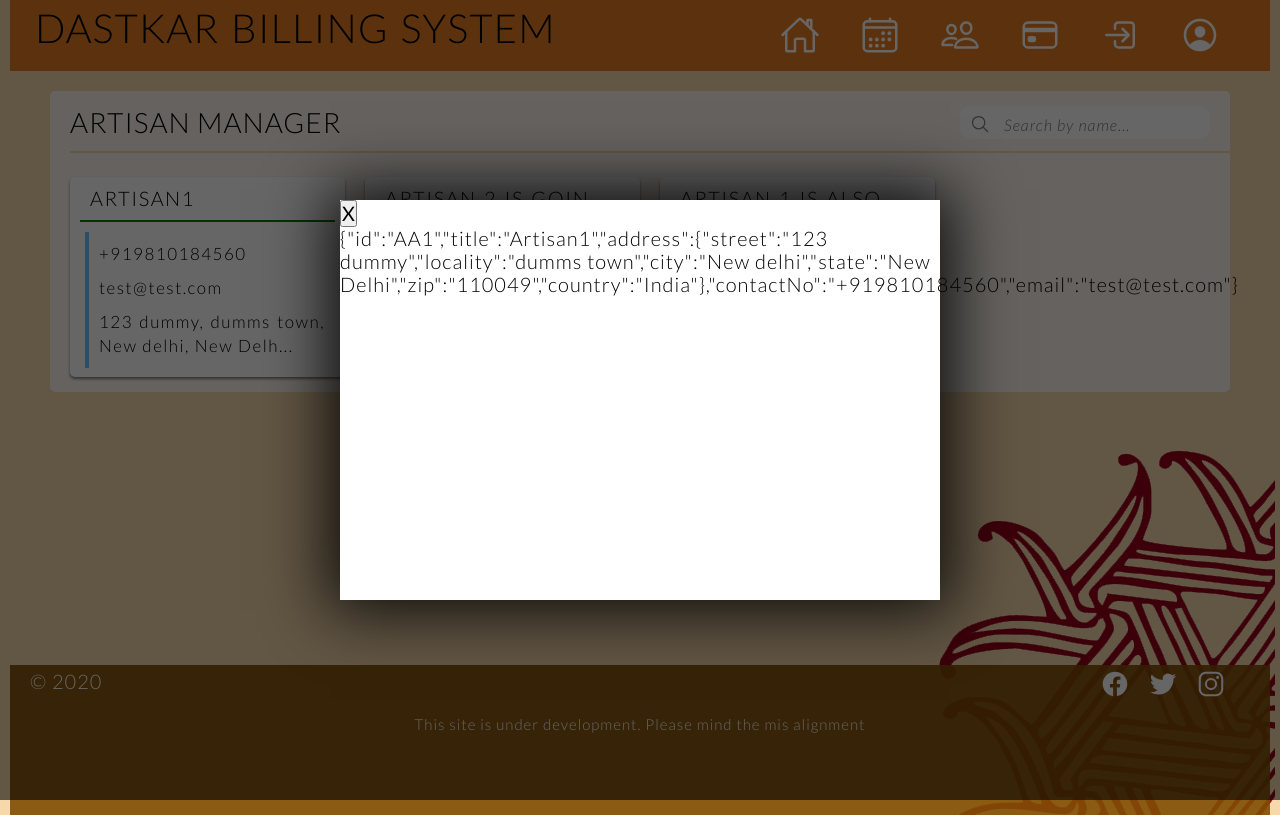
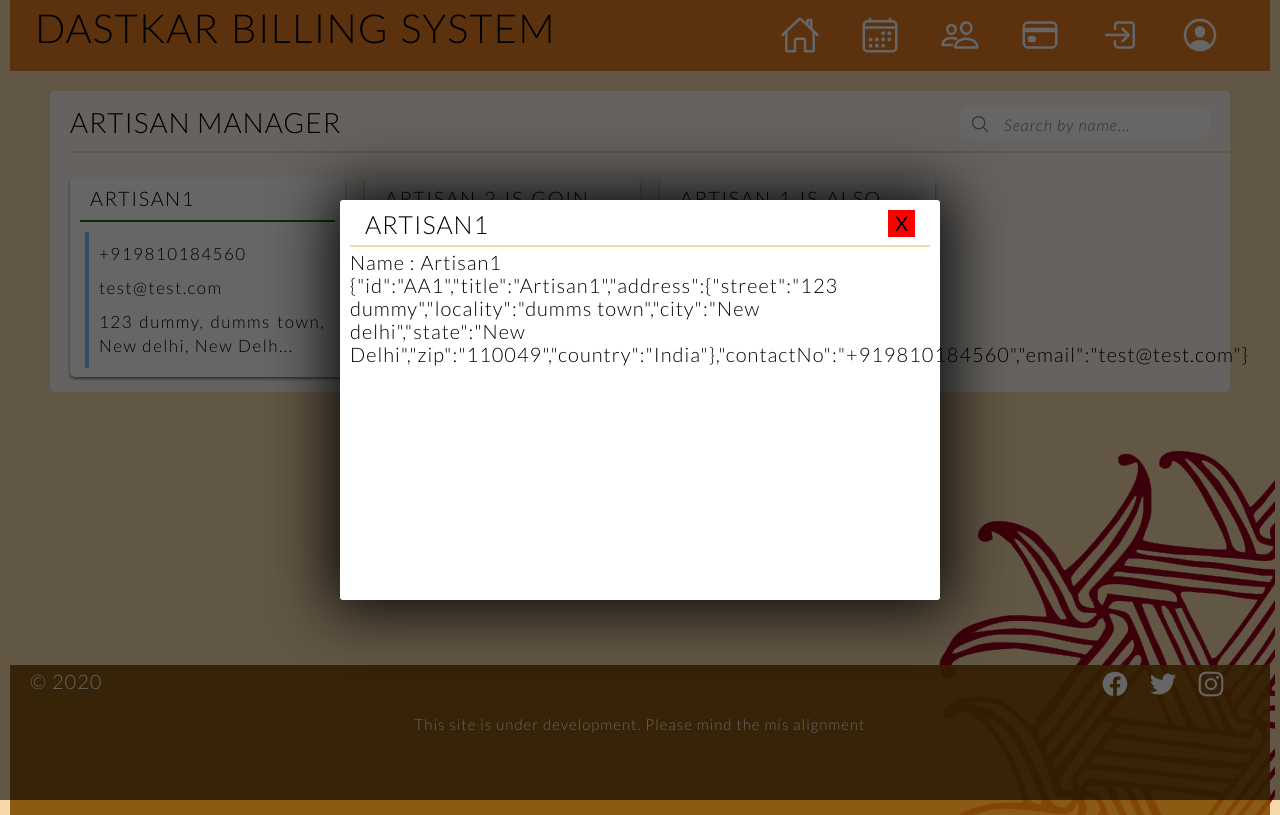
Before and after one commit to ayansasmal/dastkar, a React (Create React App) app in the folder WIP/dastkar-ui/: page /artisans in a window 1280 px wide. Both pictures are taken after a click on the element 207 px from the left and 277 px from the top of the page. Built offline with nearby package versions, Linux system fonts and the light colour scheme; what axios-mock-adapter would draw is missing.

Commit message:
added artisan component and included in Artisans

```diff
--- a/WIP/dastkar-ui/package.json
+++ b/WIP/dastkar-ui/package.json
@@ -5,7 +5,7 @@
   "dependencies": {
     "@testing-library/jest-dom": "^5.10.1",
     "@testing-library/react": "^10.3.0",
-    "@testing-library/user-event": "^12.0.6",
+    "@testing-library/user-event": "^12.0.7",
     "axios": "^0.19.2",
     "bootstrap": "^4.5.0",
     "import-lazy": "^4.0.0",
--- /dev/null
+++ b/WIP/dastkar-ui/src/components/Artisan/Artisan.js
@@ -0,0 +1,16 @@
+import React from "react";
+import classes from "./Artisan.module.css";
+
+const Artisan = (props) => {
+  return (
+    <div className={classes.Artisan}>
+      <div className={classes.Title}>
+        <label>Name : </label>
+        <span>{props.title}</span>
+      </div>
+      <div>{JSON.stringify(props)}</div>
+    </div>
+  );
+};
+
+export default Artisan;
--- a/WIP/dastkar-ui/src/components/UI/Modal/Modal.js
+++ b/WIP/dastkar-ui/src/components/UI/Modal/Modal.js
@@ -4,13 +4,18 @@ import classes from "./Modal.module.css";
 const Modal = (props) => {
   return (
     <React.Fragment>
-      <div className={classes.Modal} >
-        <button className="close-button" id="close-button" onClick={props.click}>
-          X
-        </button>
+      <div className={classes.Modal}>
+        <div className={classes.Header}>
+          <div className={classes.Title}>
+            <h3>{props.title}</h3>
+          </div>
+          <button className={classes.CloseButton} onClick={props.click}>
+            X
+          </button>
+        </div>
         {props.children}
       </div>
-      <div className={classes.ModalOverlay} id="modal-overlay"></div>
+      <div className={classes.ModalOverlay}></div>
     </React.Fragment>
   );
 };
--- a/WIP/dastkar-ui/src/components/UI/Modal/Modal.module.css
+++ b/WIP/dastkar-ui/src/components/UI/Modal/Modal.module.css
@@ -24,6 +24,43 @@
 
   background: white;
   box-shadow: 0 0 60px 10px rgba(0, 0, 0, 0.9);
+
+  padding: 10px;
+  border-radius: 3px;
+}
+
+.Header {
+  display: inline-block;
+  width: 100%;
+}
+
+.Header:after {
+  display: block;
+  height: 2px;
+  background-color: #f7d8aa;
+  content: " ";
+  margin: 35px 0px 0px 0px;
+}
+
+.Title {
+  display: block;
+  float: left;
+  padding: 0px 15px;
+}
+
+.Title h3 {
+  display: inline-block;
+  font-weight: 300;
+  font-size: 125%;
+  text-transform: uppercase;
+}
+
+.CloseButton {
+  float: right;
+  background-color: red;
+  border: none;
+  padding: 2px 7px;
+  margin-right: 15px;
 }
 
 .ModalOverlay {
--- a/WIP/dastkar-ui/src/containers/Artisans/Artisans.js
+++ b/WIP/dastkar-ui/src/containers/Artisans/Artisans.js
@@ -3,6 +3,7 @@ import classes from "./Artisans.module.css";
 import Input from "../../components/UI/Input/Input";
 import Tiles from "../../components/Tiles/Tiles";
 import Modal from "../../components/UI/Modal/Modal";
+import Artisan from "../../components/Artisan/Artisan";
 
 const Artisans = (props) => {
   const artisans = [
@@ -60,13 +61,13 @@ const Artisans = (props) => {
 
   const toggleModal = () => {
     setDisplayModal(!displayModal);
-  }
+  };
 
   let modal = null;
   if (displayModal) {
     modal = (
-      <Modal click={toggleModal}>
-        <div>{JSON.stringify(selected)}</div>
+      <Modal click={toggleModal} title={selected.title}>
+        <Artisan {...selected}/>
       </Modal>
     );
   }
```
Also changed, not shown: WIP/dastkar-ui/src/components/Artisan/Artisan.module.css (added), 1 other file (tests, documents, lock files or other folders).
